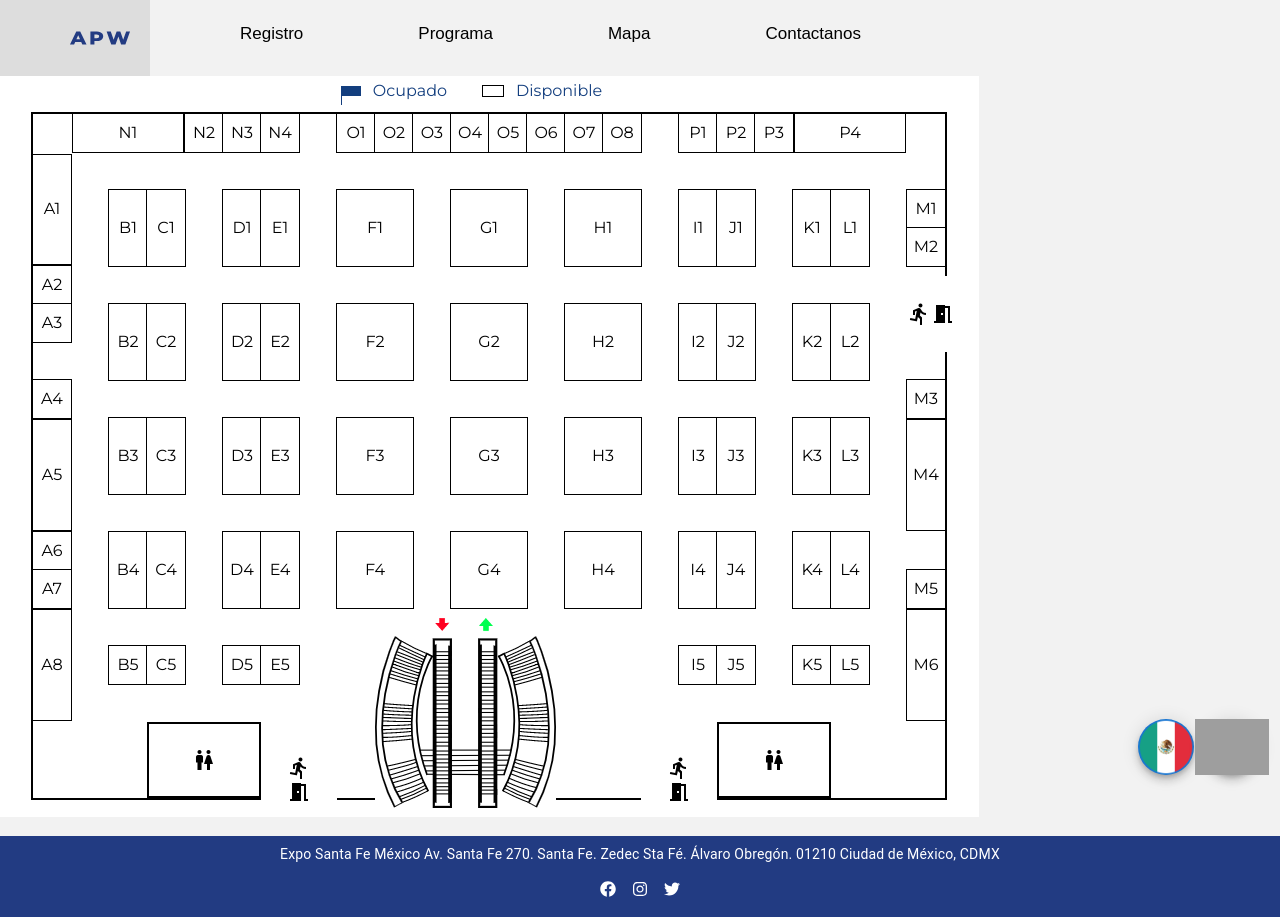
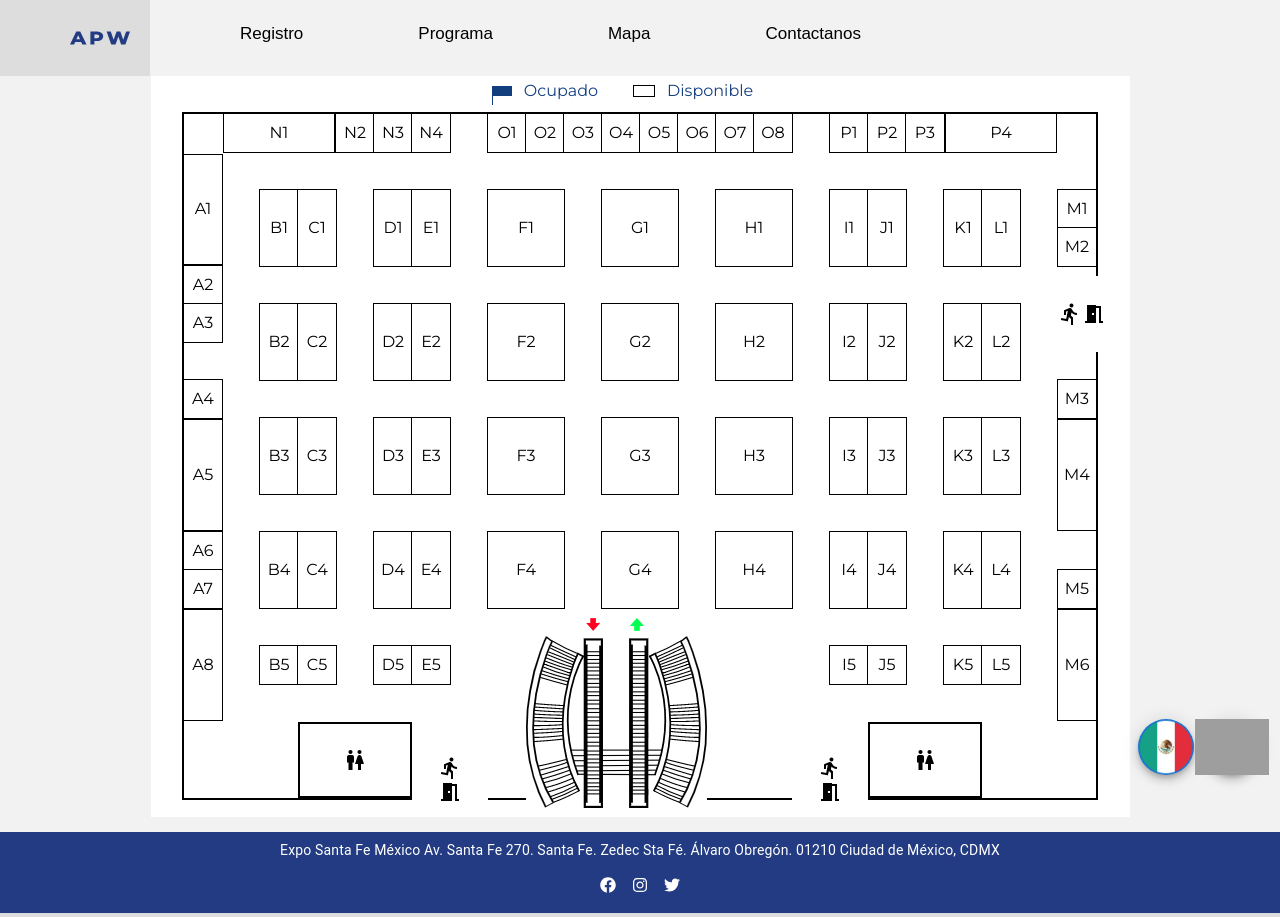
Before and after one commit to Vvan31/paperworld, a React (Vite) app in the folder PaperWorld/: page / in a window 1280 px wide. Both pictures are taken after a click on the link "Mapa". Built offline with nearby package versions, Linux system fonts and the light colour scheme; grey boxes are pictures that could not be loaded.

Commit message:
Map with background

```diff
--- a/PaperWorld/src/components/exhibitor.css
+++ b/PaperWorld/src/components/exhibitor.css
@@ -70,7 +70,10 @@
   }
 
   .map {
-    /* CSS styles for the map section */
+    display: flex;
+    align-items: center;
+    justify-content: center;
+    flex-direction: column;
   }
 
   .mapTitle {
```
